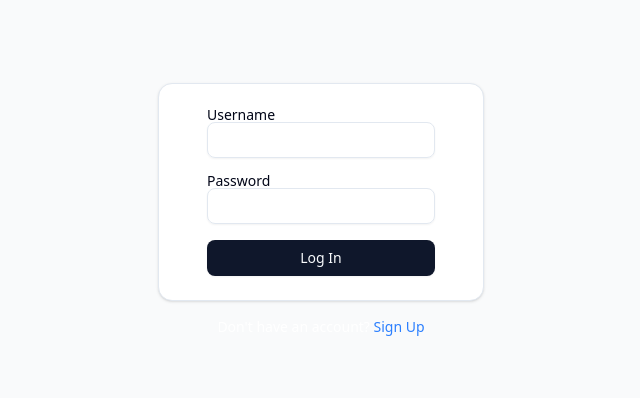
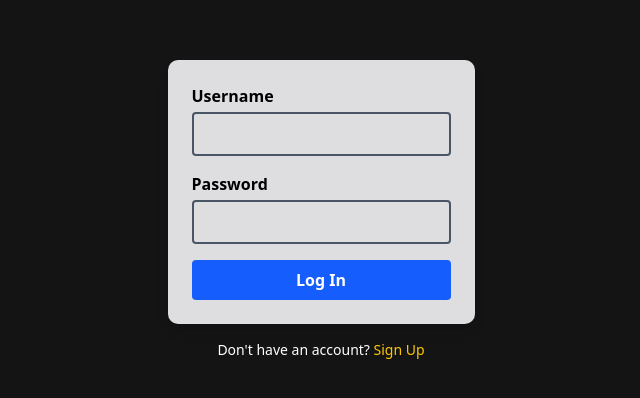
Before and after one commit to Sahilrao09/habit-tracker-frontend, a React (Vite) app: page / in a window 1280 px wide. Shown: the part 210-608 px from the top of the page, without its empty margins (319-959 px from the left). Built offline with nearby package versions, Linux system fonts and the light colour scheme.

Commit message:
fix authpage

```diff
--- a/src/components/AuthPage.jsx
+++ b/src/components/AuthPage.jsx
@@ -9,20 +9,19 @@ const AuthPage = ({ onAuth }) => {
 
   const handleAuth = (user) => {
     console.log("Authenticated user:", user);
-    // Navigate or set user context here
     onAuth(user);
     navigate("/habits");
   };
 
   return (
-    <div className="min-h-screen bg-gray-50 flex flex-col items-center justify-center">
+    <div className="min-h-screen bg-[#151414] text-white flex flex-col items-center justify-center px-4">
       {isLogin ? (
         <>
           <LoginForm onLogin={handleAuth} />
-          <p className="mt-4 text-sm">
-            Don't have an account?{" "}
+          <p className="mt-4 text-sm text-white">
+            Don&apos;t have an account?{" "}
             <button
-              className="text-blue-500 hover:underline"
+              className="text-yellow-400 hover:underline font-medium"
               onClick={() => setIsLogin(false)}
             >
               Sign Up
@@ -32,10 +31,10 @@ const AuthPage = ({ onAuth }) => {
       ) : (
         <>
           <SignupForm onSignup={handleAuth} />
-          <p className="mt-4 text-sm">
+          <p className="mt-4 text-sm text-white">
             Already have an account?{" "}
             <button
-              className="text-blue-500 hover:underline"
+              className="text-yellow-400 hover:underline font-medium"
               onClick={() => setIsLogin(true)}
             >
               Log In
--- a/src/components/Home.jsx
+++ b/src/components/Home.jsx
@@ -3,6 +3,7 @@ import GradientText from "./ui/GradientText";
 import ClickSpark from "./ui/ClickSpark";
 import SpotlightCard from "./ui/SpotlightCard";
 import { motion } from "framer-motion";
+import { Link } from "react-router-dom";
 
 const Home = () => {
   return (
@@ -53,10 +54,11 @@ const Home = () => {
               textAlign="center"
             />
           </div>
-
-          <button className="px-4 py-2 bg-blue-600 text-white rounded hover:bg-blue-700 transition cursor-pointer">
-            Get Started!
-          </button>
+          <Link to="/">
+            <button className="px-4 py-2 bg-blue-600 text-white rounded hover:bg-blue-700 transition cursor-pointer">
+              Get Started!
+            </button>
+          </Link>
         </div>
 
         <div className="pt-6">
--- a/src/components/LoginForm.jsx
+++ b/src/components/LoginForm.jsx
@@ -1,21 +1,16 @@
 import { useState } from "react";
-import { Card, CardContent } from "@/components/ui/card";
-import { Button } from "@/components/ui/button";
-import { Input } from "@/components/ui/input";
-import { Label } from "@/components/ui/label";
+
 const API_BASE = import.meta.env.VITE_API_BASE_URL;
 
 const LoginForm = ({ onLogin }) => {
   const [formData, setFormData] = useState({ username: "", password: "" });
 
-  const handleChange = (e) => {
+  const handleChange = (e) =>
     setFormData({ ...formData, [e.target.name]: e.target.value });
-  };
 
   const handleSubmit = async (e) => {
     e.preventDefault();
 
-    // Call your backend login API
     try {
       const res = await fetch(`${API_BASE}/auth/login`, {
         method: "POST",
@@ -25,7 +20,6 @@ const LoginForm = ({ onLogin }) => {
 
       const data = await res.json();
       if (res.ok) {
-        // Store token if needed
         localStorage.setItem("token", data.token);
         onLogin(data.user);
       } else {
@@ -38,37 +32,119 @@ const LoginForm = ({ onLogin }) => {
   };
 
   return (
-    <Card className="max-w-sm mx-auto mt-10 p-6">
-      <CardContent>
+    <div className="max-w-sm mx-auto mt-10 p-6 bg-[#dedde0] text-black rounded-lg shadow-lg">
       <form onSubmit={handleSubmit} className="space-y-4">
         <div>
-            <Label htmlFor="username">Username</Label>
-            <Input
+          <label htmlFor="username" className="block mb-1 font-semibold ">
+            Username
+          </label>
+          <input
             id="username"
             name="username"
             value={formData.username}
             onChange={handleChange}
             required
+            className="w-full px-3 py-2 rounded border-2 border-gray-600 text-black focus:outline-none focus:ring-2 focus:ring-blue-500"
           />
         </div>
         <div>
-            <Label htmlFor="password">Password</Label>
-            <Input
+          <label htmlFor="password" className="block mb-1 font-semibold">
+            Password
+          </label>
+          <input
             id="password"
             name="password"
             type="password"
             value={formData.password}
             onChange={handleChange}
             required
+            className="w-full px-3 py-2 rounded border-2 border-gray-600 text-black focus:outline-none focus:ring-2 focus:ring-blue-500"
           />
         </div>
-          <Button type="submit" className="w-full">
+        <button
+          type="submit"
+          className="w-full bg-blue-600 hover:bg-blue-700 text-white font-semibold py-2 px-4 rounded transition"
+        >
           Log In
-          </Button>
+        </button>
       </form>
-      </CardContent>
-    </Card>
+    </div>
   );
 };
 
 export default LoginForm;
+
+// import { useState } from "react";
+// import { Card, CardContent } from "@/components/ui/card";
+// import { Button } from "@/components/ui/button";
+// import { Input } from "@/components/ui/input";
+// import { Label } from "@/components/ui/label";
+// const API_BASE = import.meta.env.VITE_API_BASE_URL;
+
+// const LoginForm = ({ onLogin }) => {
+//   const [formData, setFormData] = useState({ username: "", password: "" });
+
+//   const handleChange = (e) => {
+//     setFormData({ ...formData, [e.target.name]: e.target.value });
+//   };
+
+//   const handleSubmit = async (e) => {
+//     e.preventDefault();
+
+//     // Call your backend login API
+//     try {
+//       const res = await fetch(`${API_BASE}/auth/login`, {
+//         method: "POST",
+//         headers: { "Content-Type": "application/json" },
+//         body: JSON.stringify(formData),
+//       });
+
+//       const data = await res.json();
+//       if (res.ok) {
+//         // Store token if needed
+//         localStorage.setItem("token", data.token);
+//         onLogin(data.user);
+//       } else {
+//         alert(data.msg || "Login failed");
+//       }
+//     } catch (err) {
+//       console.error(err);
+//       alert("Something went wrong");
+//     }
+//   };
+
+//   return (
+//     <Card className="max-w-sm mx-auto mt-10 p-6">
+//       <CardContent>
+//         <form onSubmit={handleSubmit} className="space-y-4">
+//           <div>
+//             <Label htmlFor="username">Username</Label>
+//             <Input
+//               id="username"
+//               name="username"
+//               value={formData.username}
+//               onChange={handleChange}
+//               required
+//             />
+//           </div>
+//           <div>
+//             <Label htmlFor="password">Password</Label>
+//             <Input
+//               id="password"
+//               name="password"
+//               type="password"
+//               value={formData.password}
+//               onChange={handleChange}
+//               required
+//             />
+//           </div>
+//           <Button type="submit" className="w-full">
+//             Log In
+//           </Button>
+//         </form>
+//       </CardContent>
+//     </Card>
+//   );
+// };
+
+// export default LoginForm;
--- a/src/components/SignupForm.jsx
+++ b/src/components/SignupForm.jsx
@@ -1,16 +1,12 @@
 import { useState } from "react";
-import { Card, CardContent } from "@/components/ui/card";
-import { Button } from "@/components/ui/button";
-import { Input } from "@/components/ui/input";
-import { Label } from "@/components/ui/label";
+
 const API_BASE = import.meta.env.VITE_API_BASE_URL;
 
 const SignupForm = ({ onSignup }) => {
   const [formData, setFormData] = useState({ username: "", password: "" });
 
-  const handleChange = (e) => {
+  const handleChange = (e) =>
     setFormData({ ...formData, [e.target.name]: e.target.value });
-  };
 
   const handleSubmit = async (e) => {
     e.preventDefault();
@@ -36,37 +32,117 @@ const SignupForm = ({ onSignup }) => {
   };
 
   return (
-    <Card className="max-w-sm mx-auto mt-10 p-6">
-      <CardContent>
+    <div className="max-w-sm mx-auto mt-10 p-6 bg-[#090040] text-white rounded-lg shadow-lg">
       <form onSubmit={handleSubmit} className="space-y-4">
         <div>
-            <Label htmlFor="username">Username</Label>
-            <Input
+          <label htmlFor="username" className="block mb-1 font-semibold">
+            Username
+          </label>
+          <input
             id="username"
             name="username"
             value={formData.username}
             onChange={handleChange}
             required
+            className="w-full px-3 py-2 rounded border border-gray-300 text-black focus:outline-none focus:ring-2 focus:ring-blue-500"
           />
         </div>
         <div>
-            <Label htmlFor="password">Password</Label>
-            <Input
+          <label htmlFor="password" className="block mb-1 font-semibold">
+            Password
+          </label>
+          <input
             id="password"
             name="password"
             type="password"
             value={formData.password}
             onChange={handleChange}
             required
+            className="w-full px-3 py-2 rounded border border-gray-300 text-black focus:outline-none focus:ring-2 focus:ring-blue-500"
           />
         </div>
-          <Button type="submit" className="w-full">
+        <button
+          type="submit"
+          className="w-full bg-blue-600 hover:bg-blue-700 text-white font-semibold py-2 px-4 rounded transition"
+        >
           Sign Up
-          </Button>
+        </button>
       </form>
-      </CardContent>
-    </Card>
+    </div>
   );
 };
 
 export default SignupForm;
+
+// import { useState } from "react";
+// import { Card, CardContent } from "@/components/ui/card";
+// import { Button } from "@/components/ui/button";
+// import { Input } from "@/components/ui/input";
+// import { Label } from "@/components/ui/label";
+// const API_BASE = import.meta.env.VITE_API_BASE_URL;
+
+// const SignupForm = ({ onSignup }) => {
+//   const [formData, setFormData] = useState({ username: "", password: "" });
+
+//   const handleChange = (e) => {
+//     setFormData({ ...formData, [e.target.name]: e.target.value });
+//   };
+
+//   const handleSubmit = async (e) => {
+//     e.preventDefault();
+
+//     try {
+//       const res = await fetch(`${API_BASE}/auth/register`, {
+//         method: "POST",
+//         headers: { "Content-Type": "application/json" },
+//         body: JSON.stringify(formData),
+//       });
+
+//       const data = await res.json();
+//       if (res.ok) {
+//         localStorage.setItem("token", data.token);
+//         onSignup(data.user);
+//       } else {
+//         alert(data.msg || "Signup failed");
+//       }
+//     } catch (err) {
+//       console.error(err);
+//       alert("Something went wrong");
+//     }
+//   };
+
+//   return (
+//     <Card className="max-w-sm mx-auto mt-10 p-6">
+//       <CardContent>
+//         <form onSubmit={handleSubmit} className="space-y-4">
+//           <div>
+//             <Label htmlFor="username">Username</Label>
+//             <Input
+//               id="username"
+//               name="username"
+//               value={formData.username}
+//               onChange={handleChange}
+//               required
+//             />
+//           </div>
+//           <div>
+//             <Label htmlFor="password">Password</Label>
+//             <Input
+//               id="password"
+//               name="password"
+//               type="password"
+//               value={formData.password}
+//               onChange={handleChange}
+//               required
+//             />
+//           </div>
+//           <Button type="submit" className="w-full">
+//             Sign Up
+//           </Button>
+//         </form>
+//       </CardContent>
+//     </Card>
+//   );
+// };
+
+// export default SignupForm;
```
Lines whose indentation alone changed are shown as unchanged.
